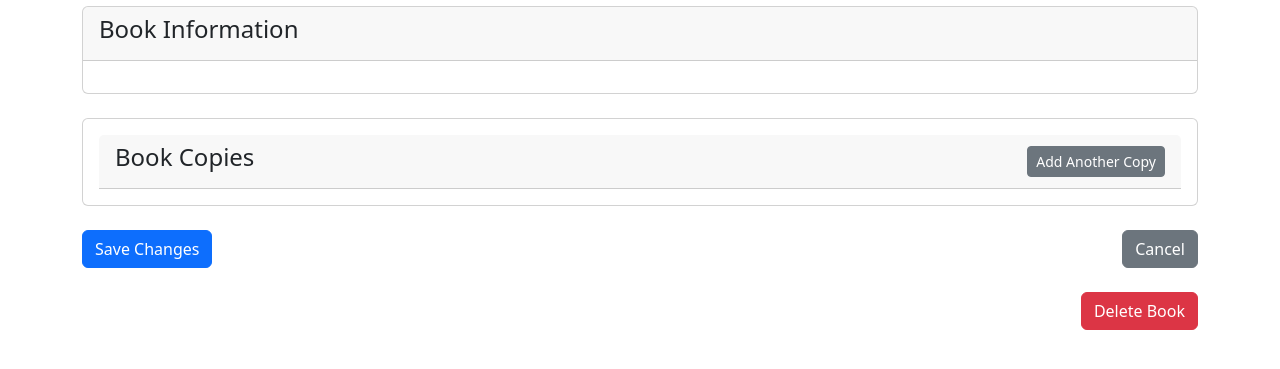
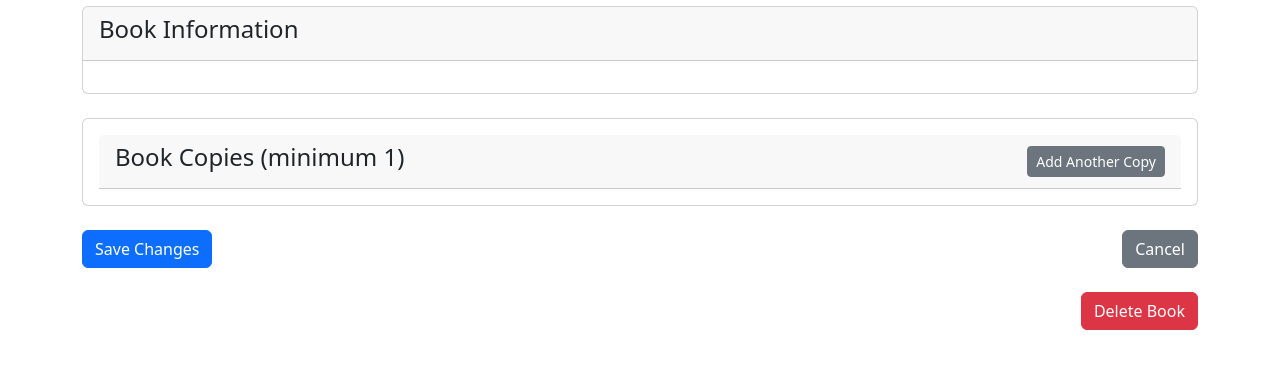
Before and after one commit to PatricioA-2004/Library-Website, a Django app: template lending/templates/lending/edit_book.html in a window 1280 px wide. Shown: the part 149-518 px from the top of the page. Run offline with Django 3.2, Linux system fonts and the light colour scheme; the template is opened without the code that fills it, so the values that code supplies are empty; some libraries are stand-ins or nearby versions.

Commit message:
Update edit book to not allow deleting all books

```diff
--- a/lending/templates/lending/edit_book.html
+++ b/lending/templates/lending/edit_book.html
@@ -37,7 +37,7 @@
         <div class="card mb-4">
             <div class="card-body">
                 <div class="card-header d-flex justify-content-between align-items-center">
-                    <h4>Alternate Covers</h4>
+                    <h4>Alternate Covers(Optional)</h4>
                     <button type="button" class="btn btn-secondary btn-sm" id="add-alternate-cover-btn">Add Another
                         Alternate Cover</button>
                 </div>
@@ -74,7 +74,7 @@
             <div class="card-body">
                 {{ formset.management_form }}
                 <div class="card-header d-flex justify-content-between align-items-center">
-                    <h4>Book Copies</h4>
+                    <h4>Book Copies (minimum 1)</h4>
                     <button type="button" class="btn btn-secondary btn-sm" id="add-copy-btn">Add Another Copy</button>
                 </div>
                 <div class="d-flex flex-row flex-wrap" id="book_copies">
--- a/lending/views.py
+++ b/lending/views.py
@@ -260,8 +260,10 @@ def edit_book(request, pk):
     BookCopyFormSet = modelformset_factory(
         BookCopy,
         fields=('location',),
-        extra=1,  # always show 1 empty form to add a copy
+        extra=0,  # always show 1 empty form to add a copy
         can_delete=True,
+        min_num = 1,
+        validate_min = True
     )
 
     AlternateCoverFormset = inlineformset_factory(
```
